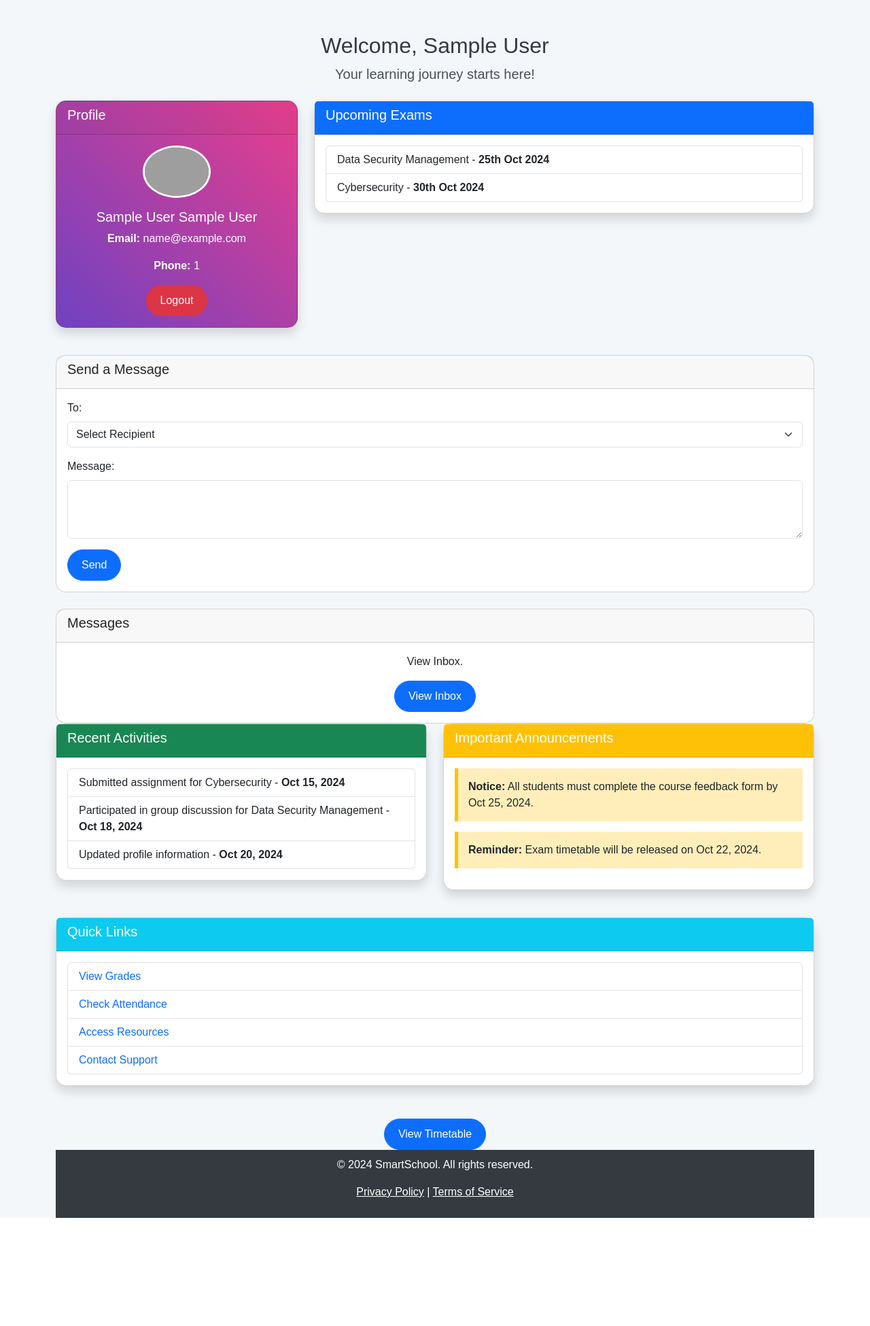
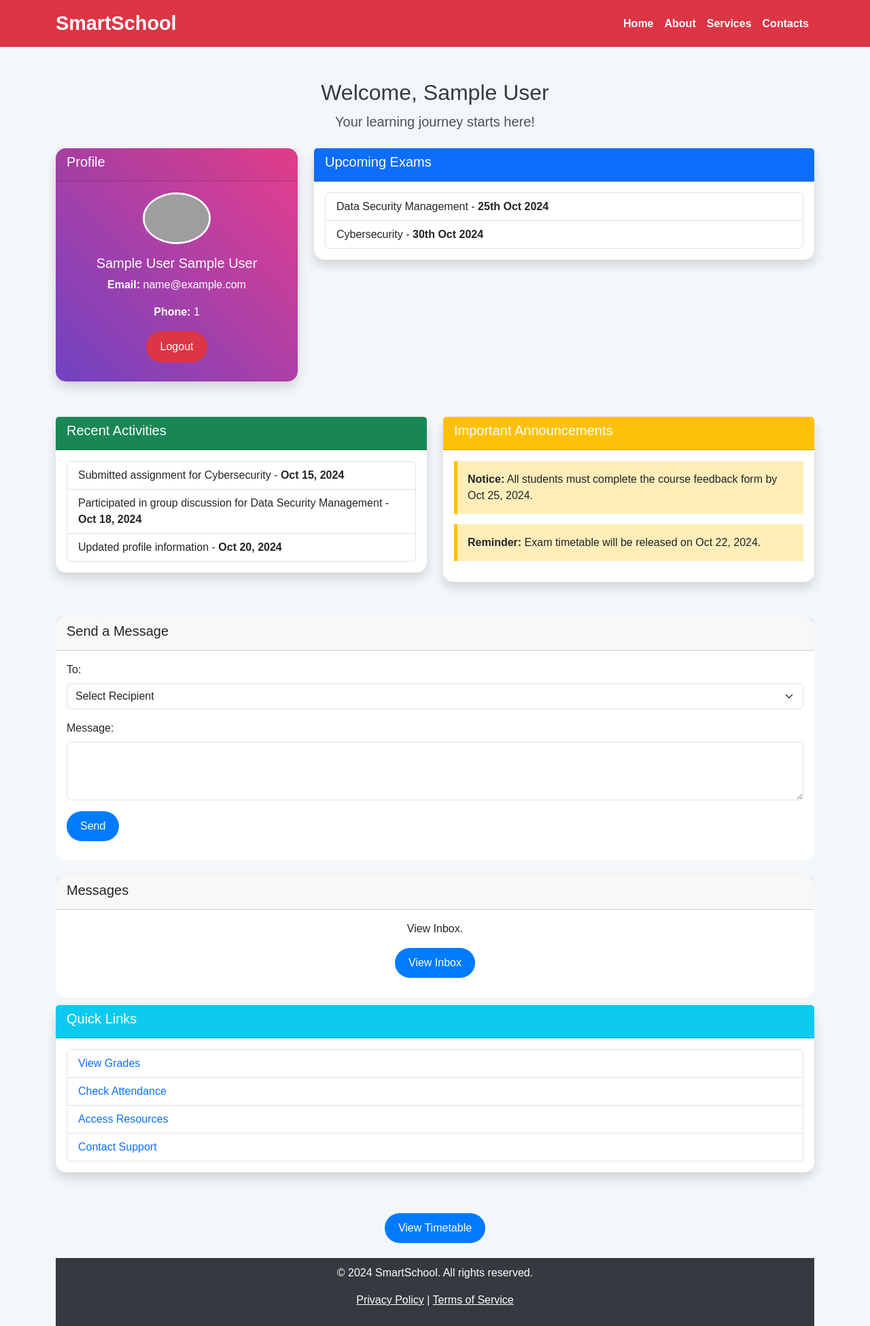
Before and after one commit to johncybersec1/smartsys, a Flask app: page /stddashboard in a window 1280 px wide. Shown: the whole page at 68% size. Before the commit the page ends 1791 px from the top, so only its background shows below. Run offline with Flask 3, Linux system fonts and the light colour scheme; the visitor is signed in with stand-in values (Sample User, id 1); data that the repository does not hold is empty; grey boxes are pictures that could not be loaded.

Commit message:
Adjusted spacing

```diff
--- a/static/dash.css
+++ b/static/dash.css
@@ -5,10 +5,28 @@ body {
     font-family: 'Arial', sans-serif;
 }
 
+/* Navbar Styles */
+.navbar {
+    background-color: #dc3545; /* Red background for the navbar */
+}
+
+.navbar-brand {
+    color: #fff !important; /* White brand color */
+    font-weight: bold;
+    font-size: 1.8rem; /* Larger font size for brand */
+}
+
+.navbar-nav .nav-link {
+    color: #fff !important; /* White color for nav links */
+    font-weight: bold; /* Bold font for links */
+}
+
 /* Card Styles */
 .card {
     border-radius: 15px; /* Rounded corners for cards */
     transition: all 0.3s ease; /* Smooth transition for hover effects */
+    border: none; /* Remove border */
+    margin-bottom: 12px;
 }
 
 .card:hover {
@@ -43,10 +61,45 @@ body {
     bottom: 0;
     width: 100%;
     text-align: center; /* Center footer text */
+    margin-top: 10px;
 }
 
 /* Button Styles */
 .btn {
     border-radius: 50px; /* Rounded buttons */
     padding: 10px 20px; /* Button padding */
+    margin-bottom: 12px;
 }
+
+.btn-primary {
+    background-color: #007bff; /* Primary button color */
+    border: none; /* Remove border */
+}
+
+.btn-primary:hover {
+    background-color: #0056b3; /* Darker blue on hover */
+}
+
+.btn-danger {
+    background-color: #dc3545; /* Danger button color */
+}
+
+.btn-danger:hover {
+    background-color: #b21f2d; /* Darker red on hover */
+}
+
+/* Profile Picture Styles */
+.mypfp {
+    width: 150px; /* Adjust width */
+    height: 150px; /* Adjust height */
+    object-fit: cover; /* Ensures the image covers the area without distortion */
+    border-radius: 25px; /* Make it a circle */
+    border: 2px solid #dc3545; /* Optional: Add a border */
+    max-width: 100%; /* Responsive image */
+}
+
+/* Message Container */
+.message-container {
+    max-height: 300px; /* Max height for the container */
+    overflow-y: auto; /* Scroll if overflow */
+}
--- a/templates/stddashboard.html
+++ b/templates/stddashboard.html
@@ -51,6 +51,31 @@
     </style>
 </head>
 <body>
+    <!-- Navbar -->
+    <nav class="navbar navbar-expand-lg navbar-dark">
+        <div class="container">
+            <a class="navbar-brand" href="{{ url_for('home') }}">SmartSchool</a>
+            <button class="navbar-toggler" type="button" data-bs-toggle="collapse" data-bs-target="#navbarNav" aria-controls="navbarNav" aria-expanded="false" aria-label="Toggle navigation">
+                <span class="navbar-toggler-icon"></span>
+            </button>
+            <div class="collapse navbar-collapse" id="navbarNav">
+                <ul class="navbar-nav ms-auto">
+                    <li class="nav-item">
+                        <a class="nav-link" href="{{ url_for('home') }}">Home</a>
+                    </li>
+                    <li class="nav-item">
+                        <a class="nav-link" href="{{ url_for('about') }}">About</a>
+                    </li>
+                    <li class="nav-item">
+                        <a class="nav-link" href="{{ url_for('services') }}">Services</a>
+                    </li>
+                    <li class="nav-item">
+                        <a class="nav-link" href="{{ url_for('contacts') }}">Contacts</a>
+                    </li>
+                </ul>
+            </div>
+        </div>
+    </nav>
     <div class="container mt-5">
         <div class="text-center mb-4">
             <h2>Welcome, {{ session.get('first_name', 'Student') }}</h2>
```
Also changed, not shown: other parts of templates/stddashboard.html (+34 -33 lines).
